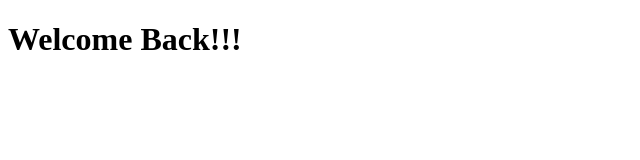
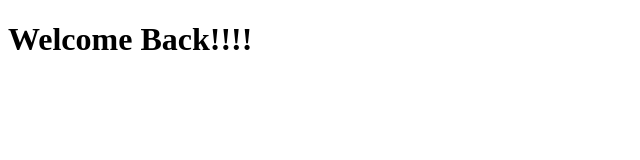
Before and after one commit to kjsa7412/react-practice, a React (Create React App) app: page / in a window 1280 px wide. Shown: the top 160 px of the page, without its empty margins (0-640 px from the left). Built offline with nearby package versions, Linux system fonts and the light colour scheme.

Commit message:
Test Commit

```diff
--- a/src/App.js
+++ b/src/App.js
@@ -1,7 +1,7 @@
 function App() {
   return (
     <div>
-      <h1>Welcome Back!!!</h1>
+      <h1>Welcome Back!!!!</h1>
     </div>
   );
 }
```
